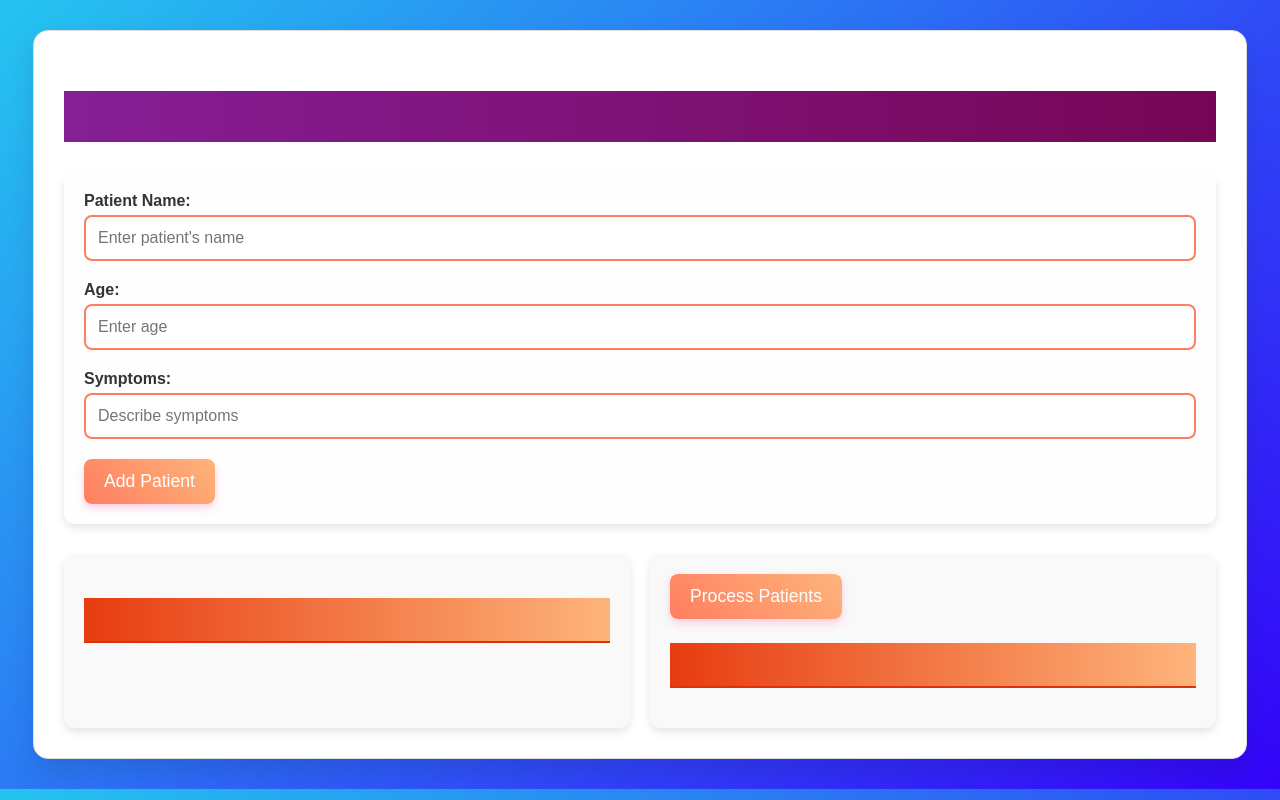
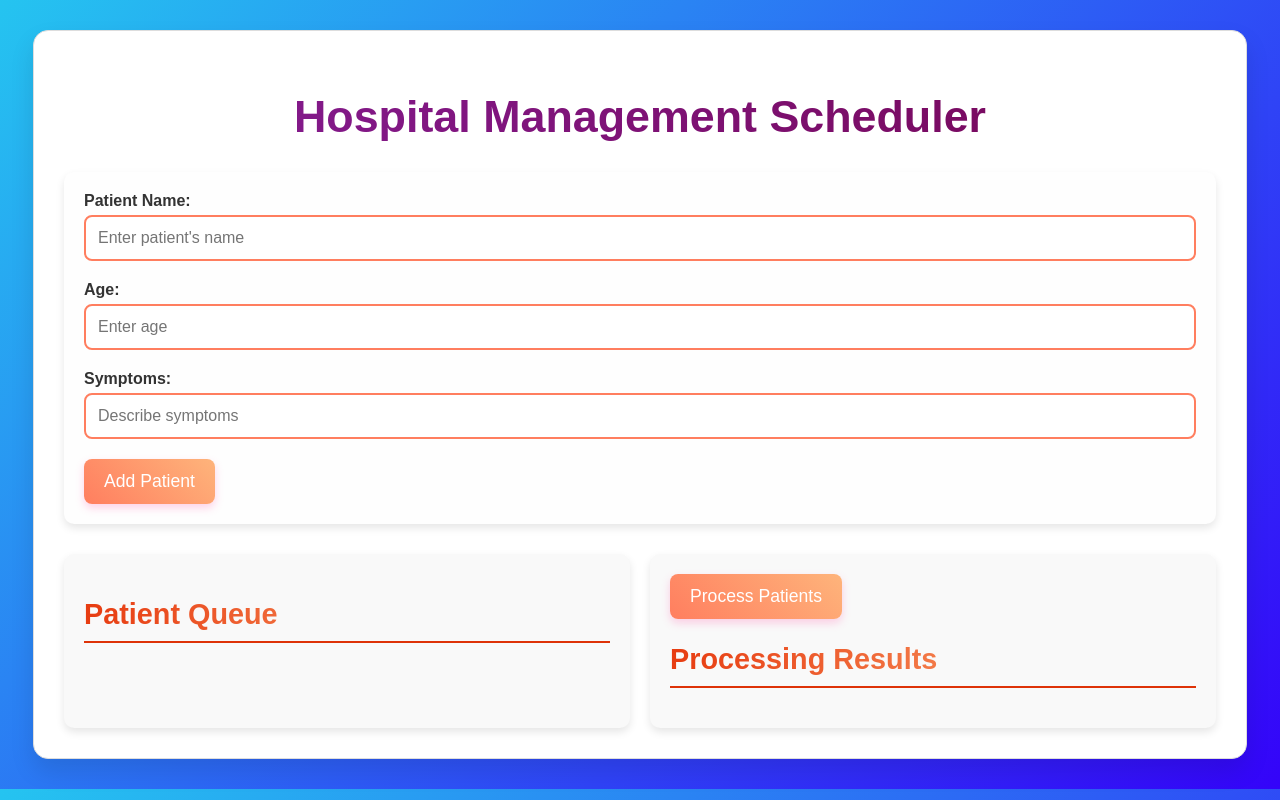
Before and after one commit to Vinayaganand/hospital_management, a plain HTML site: page index.html in a window 1280 px wide. Drawn offline with Linux system fonts and the light colour scheme.

Commit message:
fixed some issues in css file

```diff
--- a/styles.css
+++ b/styles.css
@@ -23,6 +23,7 @@ h1 {
   text-align: center;
   margin-bottom: 30px;
   background: linear-gradient(90deg, #861e96, #760655);
+  -webkit-background-clip: text;
   -webkit-text-fill-color: transparent;
 }
 
@@ -101,6 +102,7 @@ h2 {
   font-size: 1.8em;
   color: #3a1d76;
   background: linear-gradient(90deg, #e73c11, #feb47b);
+  -webkit-background-clip: text;
   -webkit-text-fill-color: transparent;
   border-bottom: 2px solid #de3308;
   padding-bottom: 10px;
```
